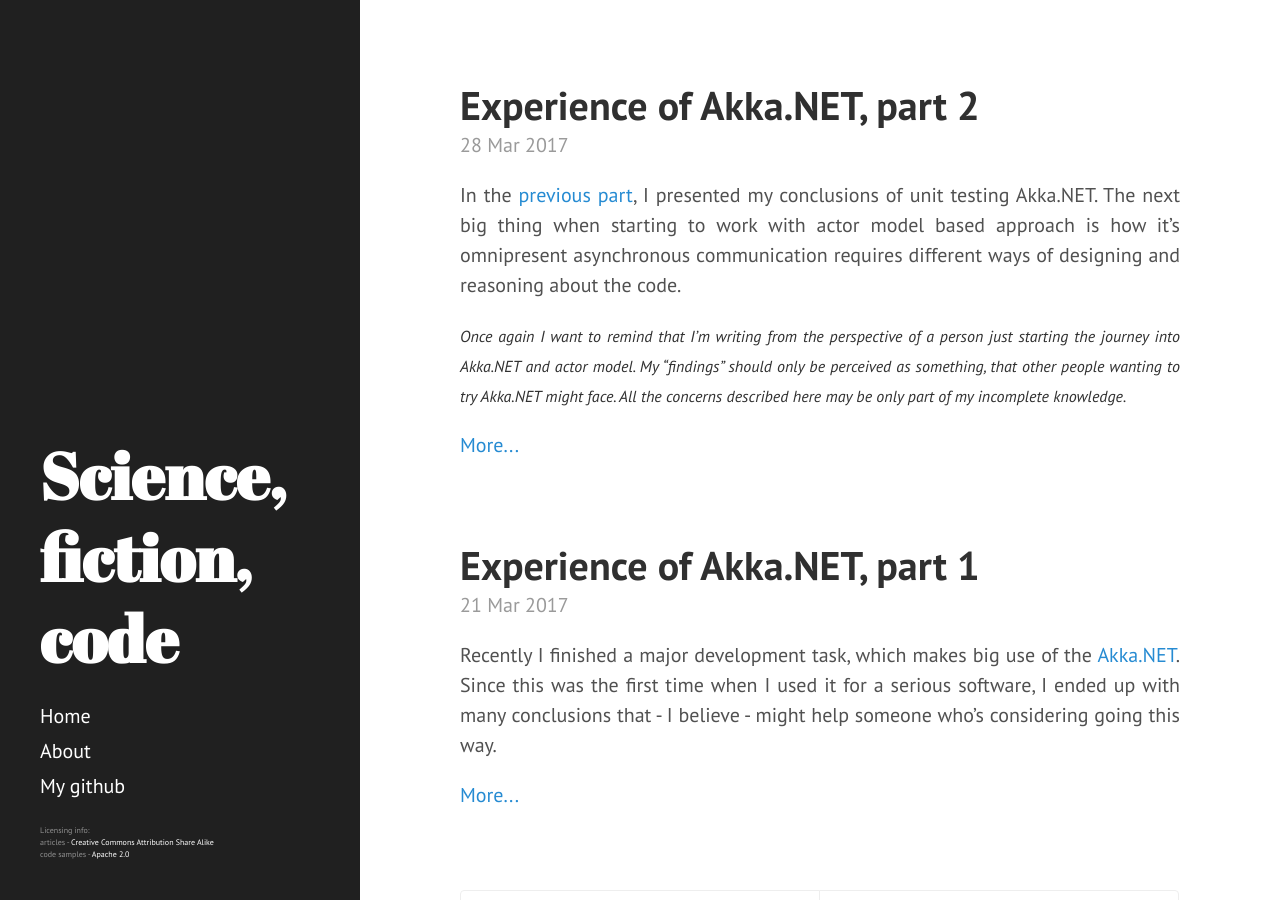
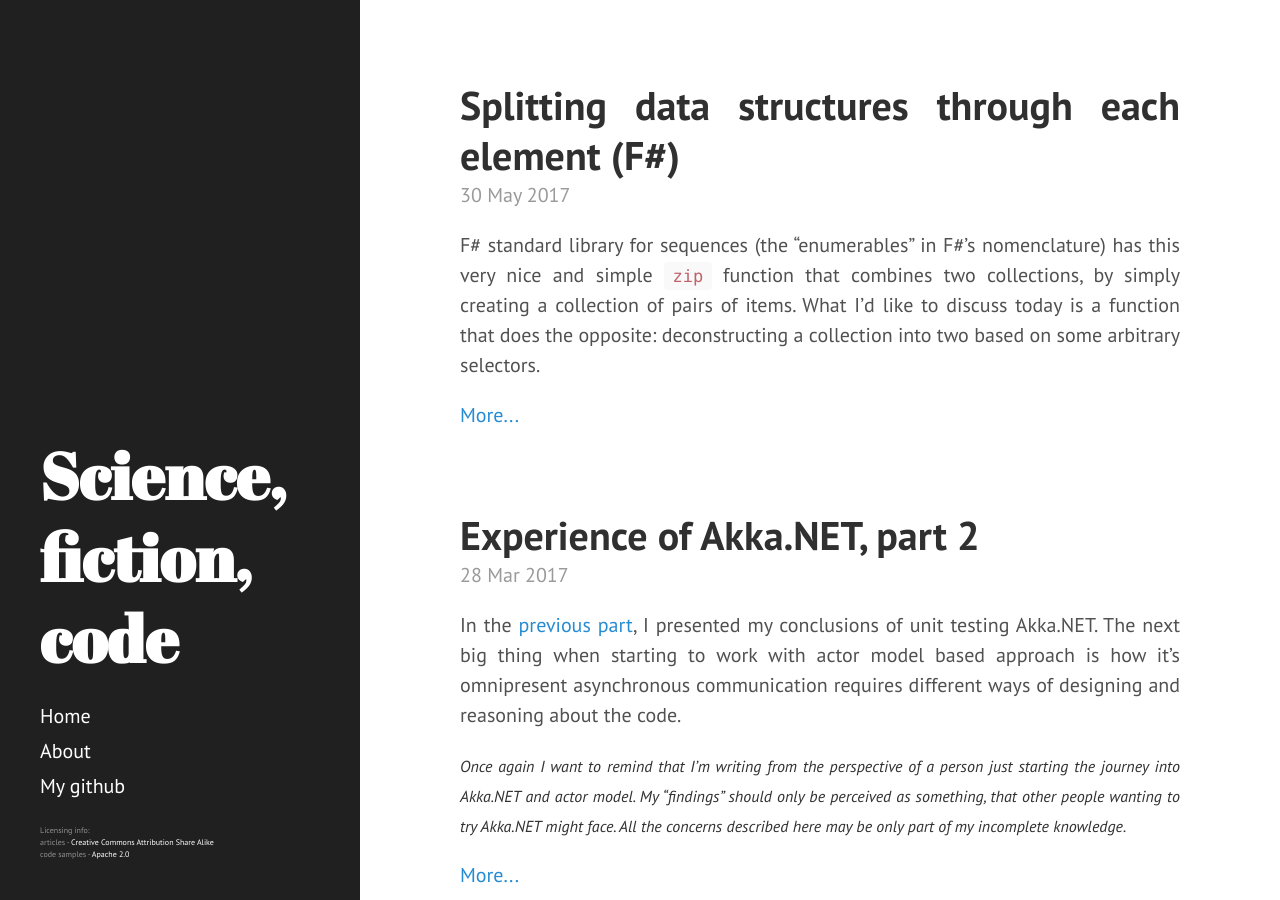
Before and after one commit to blainne/blainne.github.io, a Jekyll site: the page built from index.html, in a window 1280 px wide and 900 px high. Built offline with Jekyll 4.4.1, drawn with Linux system fonts in a browser that asks for light colours; the list of posts is cut into pages by our own code; some of the changed lines change nothing that is shown.

Commit message:
unzip done

```diff
--- a/_posts/2017-05-30-fsharp-unzip-function.md
+++ b/_posts/2017-05-30-fsharp-unzip-function.md
@@ -4,13 +4,15 @@
 tags: [F#, unzip]
 description: ""
 keywords: fsharp, unzip
-published: false
+published: true
 comments: true
 excerpt_separator: <!--more-->
 ---
-F# standard library for sequences (the "enumerables" in F#'s nomenclature) has this very nice and simple [`zip`](https://msdn.microsoft.com/visualfsharpdocs/conceptual/seq.zip%5b%27t1%2c%27t2%5d-function-%5bfsharp%5d) function that combines two collections, by simply creating collection of pairs of items.
-What I'd like discuss today is a function that does the opposite: deconstructing an collection into two based on some arbitrary selectors.
+F# standard library for sequences (the "enumerables" in F#'s nomenclature) has this very nice and simple [`zip`](https://msdn.microsoft.com/visualfsharpdocs/conceptual/seq.zip%5b%27t1%2c%27t2%5d-function-%5bfsharp%5d) function that combines two collections, by simply creating a collection of pairs of items.
+What I'd like to discuss today is a function that does the opposite: deconstructing a collection into two based on some arbitrary selectors.
 <!--more-->
+
+*All the code samples from this text and even more can be found [here](https://github.com/blainne/blainne.github.io/blob/master/code_samples/fsharp-unzip.fs).*
 
 To give some better example, we want a function that can take a collection like this
 
@@ -31,17 +33,17 @@
 ["Mass Effect"; "The expanse"; "Star Trek"; "Real life :-)"; "Firefly"]
 ~~~~
 
-In the above case the selectors I mentions would be `spaceship -> spaceship.Name` and `spaceship -> spaceship.AppearsIn`.
+In the above case the selectors I mentioned would be `spaceship -> spaceship.Name` and `spaceship -> spaceship.AppearsIn`.
 
 ### The purpose
-I have to admit, this kind of function seems to have very limited usage. It happened only once that I needed something like this - but when I started to implement it, I just found it to be a good function to exercise with.
+I have to admit, this kind of function seems to have very limited usage. It happened only once that I really needed something like this - but when I started to implement it, I just found it to be a good function to exercise with.
 
-Almost always it seems to be a better idea to transform our input list using the standard `map` function and at the last point, after applying all the transformations, do the unzipping. And this last step only if we really need to have two separate collections - which is rarely the case (at least, in my experience).
+Almost always it seems to be a better idea to transform our input list using the standard `map` function and at the last point, after applying all the transformations, do the unzipping. More, this last step makes sense only if we really need to have two separate collections - which is rarely the case (at least, in my experience).
 
-So, why to write a blog post about it? As mentioned, I found it to be a great code & design exercise. I spent quite a lot of time playing with this, some things forced me to learn new things, so I'm just sharing.
+So, why to write a blog post about it? As mentioned, I found it to be a great code & design exercise. I spent quite a lot of time playing with this, some pieces forced me to learn new things, so I'm just sharing.
 
 ### The type
-The explicitly typed header of our function looks like this:
+The explicitly typed header of our function looks like here:
 
 ~~~~ fsharp
 let unzip<'a, 'r1, 'r2>
@@ -51,12 +53,12 @@
     :'r1 seq * 'r2 seq
 ~~~~
 
-Please note the return value which is `'r1 seq * 'r2 seq`. We said we want our function to return two collections. Clearly, a function can only return one thing, so that's why the output is a tuple of two collections.
+Please note the return value, which is `'r1 seq * 'r2 seq`. We said we want our function to return two collections. Clearly, a function can only return one thing, so that's why the output is a tuple of two collections.
 
-In some of the further examples we will start using F#'s native list type instead of sequence, mainly to use some of it's unique properties. In general this doesn't change too much in the concept itself.
+In some of the further examples, we will start using F#'s native list type instead of the sequence, mainly to use some of its unique properties. In general, this doesn't change too much in the concept itself.
 
 ### Approach one - an easy one.
-The idea is like this: when we transform (project) a sequence of things into a sequence of another things we usually use the `map` function. When we want to transform into two sequences why not to use `map` twice?
+The idea is like this: when we transform (project) a sequence of things into a sequence of other things we usually use the `map` function. When do we want to transform into two sequences why not to use `map` twice?
 
 ~~~~ fsharp
 let unzip<'a, 'r1, 'r2>
@@ -71,12 +73,12 @@
     (s1, s2)
 ~~~~
 
-This function is so simple, it could even be written as a one-liner. We're a bit verbose, since this is for learning purposes. More: we don't really need the types to be explicit. F#'s type inference works great here, so from now on, I'll skip the type annotations.
+This function is so simple, it could even be written as a one-liner. We're a bit verbose since this is for learning purposes. More: we don't really need the types to be explicit. F#'s type inference works great here, so from now on, I'll skip the type annotations.
 
-This first naive version of unzip has a huge drawback: it iterates over the sequence twice. Let's try to fix it.
+This first naive version of `unzip` has a huge drawback: it iterates over the sequence twice. Let's try to fix it.
 
 ### Approach two - the basic fold
-Folds are very powerful functions. You can easily implement a `map` just using some member of the family of folds. Let's just try to use one of the most basic ones which is just `Seq.fold`.
+Folds are very powerful functions. You can easily implement a `map` just using some member of the family of folds. Let's try to use one of the most basic ones - `Seq.fold`.
 
 ~~~~ fsharp
 let unzip2 select1 select2 items =
@@ -92,12 +94,12 @@
     |> Seq.fold folder (Seq.empty, Seq.empty)
 ~~~~
 
-Here we start with an initial accumulator being just two empty sequences. In each recursive step fold will invoke the `folder` function which creates a new accumulator value being the result of appending results of both selectors to previous accumulator value. Nothing particularly fancy, just building two collections as we're traversing the input.
+Here we start with an initial accumulator being simply two empty sequences. In each recursive step, `fold` will invoke the `folder` function which creates a new accumulator value being the result of appending results of both selectors to previous accumulator value. Nothing particularly fancy, just building two collections as we're traversing the input.
 
 This code doesn't have the drawback of our first approach, so it doesn't go twice through the input.
 
-### Approach three - lets try lists
-Lists in F# are one of the most common collection types. Definitely, our unzipping function should also be available for them. Let's try to create something similar to `unzip2` that would work with F# lists:
+### Approach three - let's try lists
+List in F# is one of the most common collection types. Definitely, our unzipping function should also be available for them. Let's try to create something similar to `unzip2` that would work with F# lists:
 
 ~~~~ fsharp
 let tMap (fn1,fn2) (item1,item2) = (fn1 item1, fn2 item2)
@@ -112,11 +114,11 @@
     |> tMap (List.rev, List.rev)
 ~~~~
 
-Note, the `tMap` function which is just a quick helper that can map a tuple of two elements using two functions accordingly. We could use a lambda instead of a named function, but I believe it improves readability to have it like it is right now.
+Note, the `tMap` function which is a quick helper that can map a tuple of two elements using two functions accordingly. We could use a lambda instead of a named function, but I believe it improves readability to have it like it is right now.
 
-The `unzip3` function, while works fine, has this final list reversing, which just looks bad. Of course, here, with `fold`, it's necessary since we're prepending (using cons operator: `::`) our accumulator with new element in every step. Remember, in previous example we were appending, but trying to do it with native F# lists would be a bad idea in terms of performance.
+The `unzip3` function, while working fine, has final list reversing, which looks bad. Of course, here, with `fold`, it's necessary since we're prepending (using cons operator: `::`) our accumulator with a new element in every step. Remember, in the previous example we were appending, but trying to do it with native F# lists would be a bad idea in terms of performance.
 
-There is however a very simple way to get rid of this final reversing step.
+There is, however, a very simple way to get rid of that final `List.rev` step.
 
 ### Approach four - foldBack to the rescue
 We can simply use `foldBack` instead of `fold`. It effectively iterates the list starting from the end, which will nicely work with our prepending operation. There is no more need to reverse the output collections as they're being built in the right order all the time here.
@@ -130,12 +132,12 @@
     List.foldBack folder items ([], [])
 ~~~~
 
-Now this is pretty damn simple piece of code, isn't it?
+Now this is a pretty damn simple piece of code, isn't it?
 
 ### Bonus - the trees
-Sequences, lists, etc are collections that organize the data in some linear order. There are however some other possibilities to do it. One of those, that is common in programming are trees.
+Sequences, lists, etc are collections that organize the data in some linear order. There are, however, some other possibilities to do it. One of those, that is common in programming are trees.
 
-Turns out we can have our unzip function working also with trees. First, let's define an example tree structure we'll work with.
+Turns out we can have a version of our unzip function working with trees. First, let's define an example tree structure we'll work with.
 
 ~~~~ fsharp
 type Tree<'a> =
@@ -143,9 +145,9 @@
     | Node of 'a * Tree<'a> list
 ~~~~
 
-Now we'll also going to need something that will work similar to our `foldback` function in case of lists.
+Now we'll also be going to need something that will work similar to our `foldback` function in case of lists.
 
-As to why we need something like `foldback` and not just `fold` I suggest to read [short](https://sidburn.github.io/blog/2016/05/28/catamorphisms) or [long](http://fsharpforfunandprofit.com/series/recursive-types-and-folds.html) article (or both). Enough to say here, that we'll be building trees during our function just like we've been building lists. And our immutable `Tree` type needs to be built bottom up.
+As to why we need something like `foldback` and not just `fold` I suggest to read [short](https://sidburn.github.io/blog/2016/05/28/catamorphisms) or [long](http://fsharpforfunandprofit.com/series/recursive-types-and-folds.html) article (or both). Enough to say here, that we'll be building trees during our function just like we've been building lists. And the immutable `Tree` type needs to be built bottom up.
 
 In fact, we'll use a much simpler folding function, `cata` (again I refer to the articles if this is something new). For our purpose it does exactly the same, `foldback` would do.
 
@@ -176,4 +178,55 @@
     tree |> cata unzipLeaf unzipNode
 ~~~~
 
-If we compare it to our previous code example, the code looks very similar
+If we compare it to our previous example, the code looks very similar. We got two functions for two cases of a tree element instead of one for a sequence, but besides this, the structure, and even the internals of those two functions follow the same structure.
+
+This time, let's look at some example of using it:
+
+~~~~ fsharp
+type Spaceship =
+    {Name: string; AppearsIn: string}
+
+let Normandy = {Name = "Normandy"; AppearsIn = "Mass Effect"}
+let Enterprise = {Name = "Enterprise"; AppearsIn = "Star Trek"}
+let Atlantis = {Name = "Atlantis"; AppearsIn = "Real life :-)"}
+let Roci = {Name = "Rocinante"; AppearsIn = "The expanse"}
+let Serenity = {Name = "Serenity"; AppearsIn = "Firefly"}
+
+let commandStructure =
+
+    Node(Normandy,
+        [
+            Node(Enterprise,
+                [Leaf(Atlantis); Leaf(Roci)]);
+            Leaf(Serenity)
+        ])
+
+let getName ship = ship.Name
+let getApp ship = ship.AppearsIn
+
+commandStructure
+|> unzipTree getName getApp
+|> printfn "%A"
+~~~~
+
+And the output is as expected - two trees:
+
+~~~~ fsharp
+(Node
+   ("Normandy",
+    [Node ("Enterprise",[Leaf "Atlantis"; Leaf "Rocinante"]); Leaf "Serenity"]),
+ Node
+   ("Mass Effect",
+    [Node ("Star Trek",[Leaf "Real life :-)"; Leaf "The expanse"]);
+     Leaf "Firefly"]))
+~~~~
+
+### Afterword
+During the course of this post, we've gone through a bunch of different approaches to the same problem. The goal was to play with it and try to get some solutions that would represent different perspectives of looking at the task.
+
+There are two big areas worth further research:
+1. Would be to measure and discuss the performance of certain approaches. There are some questions related to it. Can the function be easily parallelized? For what size of input data does a particular approach work best? Can it efficiently work with infinite collections (sequences in particular)?
+
+2. The observation that some of the proposed implementations were quite similar - like the version with `foldback` for lists and `cata` for trees - leads to the conclusion that this kind of function could be made much more generic. Could we have just a single unzip function that would work with all the data structures? I guess it could be easily done in Haskell. Could we do something like this in F#? If yes, then to what extent?
+
+Having kind of considerations, for me personally, is an inherent part of designing a code solution. Without that it ends up just blindly following the "happy path" which leads to problems more often than not.
```
Also changed, not shown: 1 other file.
